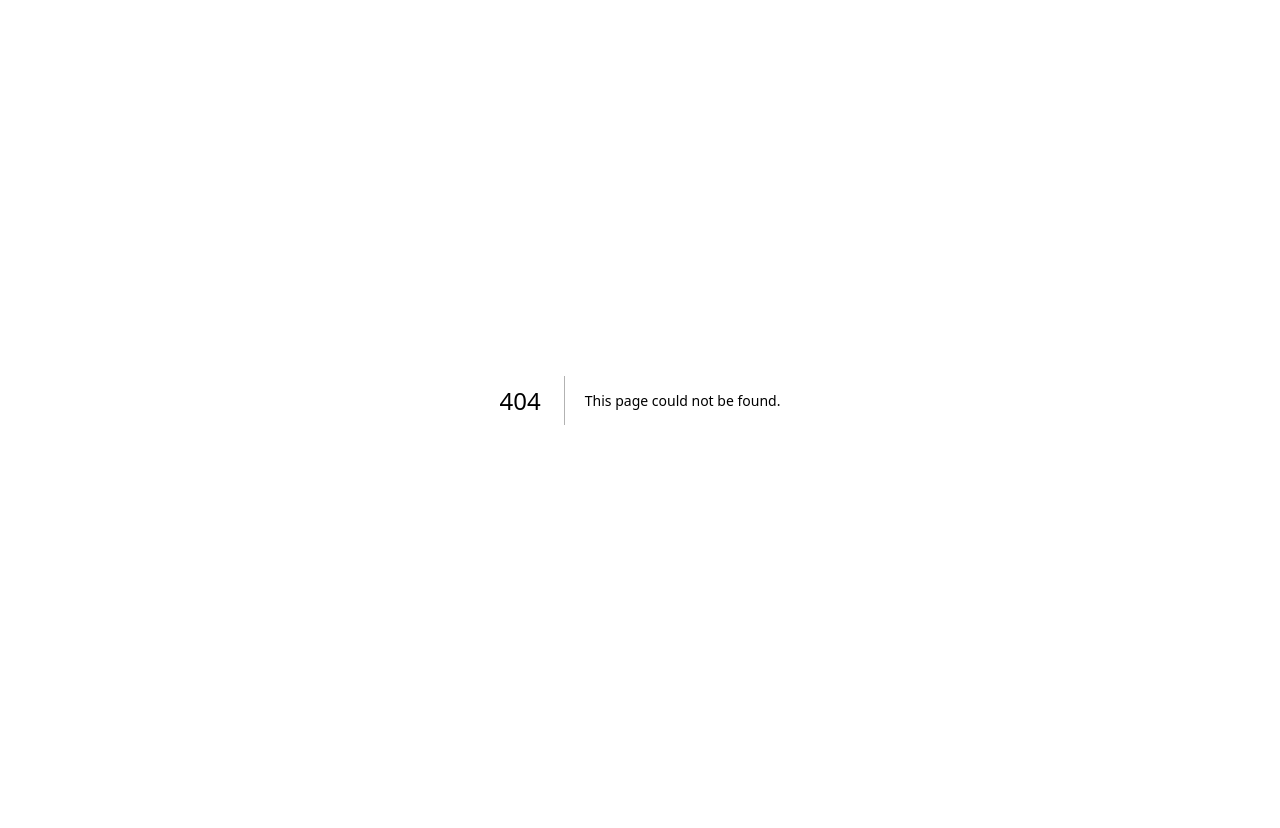
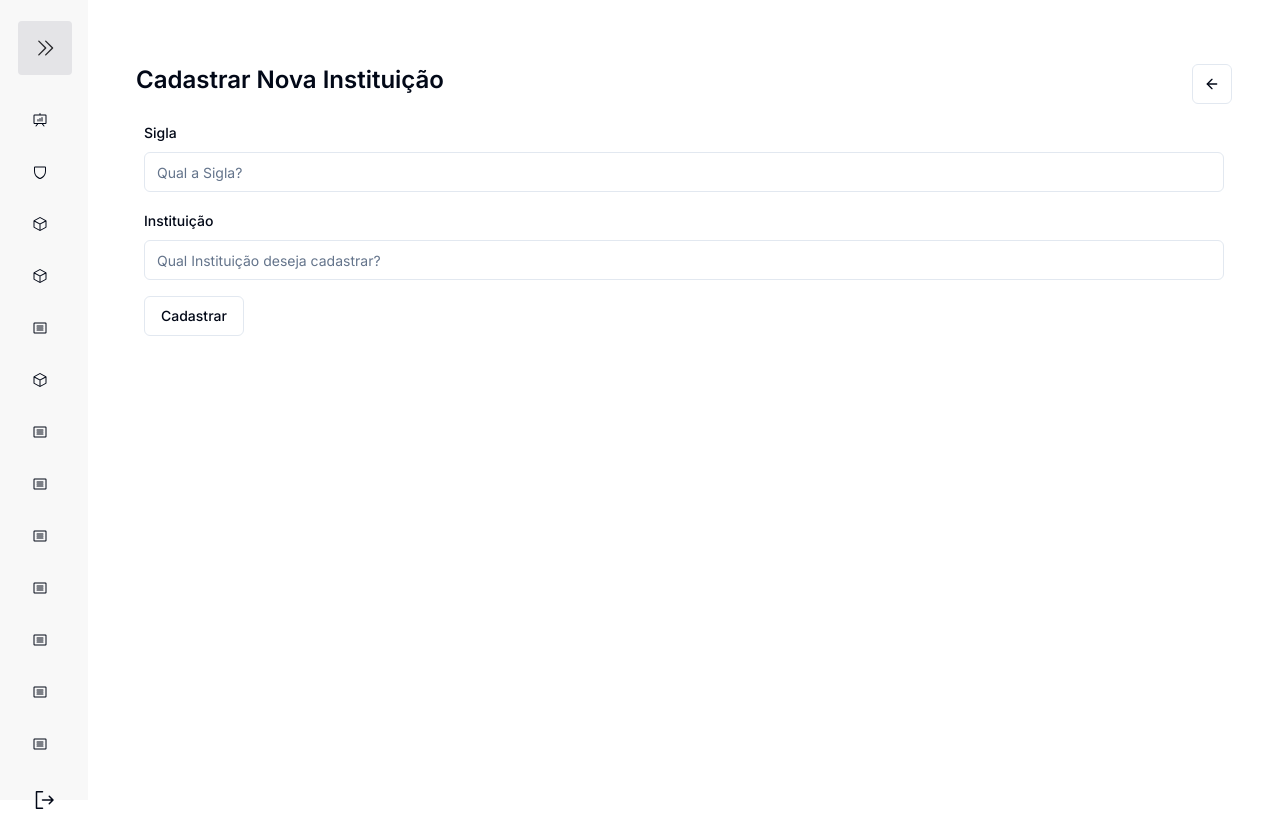
Before and after one commit to tjgontijo/web-faf, a Next.js app: page /dashboard/instituition/create in a window 1280 px wide. Before the commit this address had no page. Before the commit the page ends 800 px from the top, so only its background shows below. Built offline with nearby package versions, Linux system fonts and the light colour scheme.

Commit message:
Create page.tsx

```diff
--- /dev/null
+++ b/src/app/dashboard/instituition/create/page.tsx
@@ -0,0 +1,111 @@
+"use client"
+
+import { zodResolver } from "@hookform/resolvers/zod"
+import * as z from "zod"
+import { useForm } from "react-hook-form"
+import {
+  Form,
+  FormControl,
+  FormField,
+  FormItem,
+  FormLabel,
+  FormMessage,
+} from "@/components/ui/form"
+import { Input } from "@/components/ui/input"
+import { Button } from "@/components/ui/button"
+import { useRouter } from 'next/navigation'
+import { ScrollArea } from "@/components/ui/scroll-area"
+import { ArrowLeft } from "lucide-react"
+import Link from "next/link"
+
+const formSchema = z.object(
+  {
+    short_name: z.string().min(1, {
+      message: "Informe uma Sigla válida",
+    }),
+    name: z.string().min(1, {
+      message: "Informe uma Instituição válida"
+    }),
+  }
+)
+
+export default function Types() {
+  const router = useRouter()
+  const form = useForm<z.infer<typeof formSchema>>({
+    resolver: zodResolver(formSchema),
+    defaultValues: {
+      short_name: "",
+      name: "",
+    }
+  })
+
+  async function onSubmit(values: z.infer<typeof formSchema>) {
+    try {
+      const response = await fetch("http://localhost:3333/instituition", {
+        method: "POST",
+        headers: {
+          "Content-Type": "application/json",
+        },
+        body: JSON.stringify(values),
+      });
+
+      if (response.ok) {
+        router.push('/dashboard/instituition')
+      } else {
+        console.error("Erro ao cadastrar o item");
+      }
+    } catch (error) {
+      console.error("Erro na requisição:", error);
+    }
+  }
+
+  return (
+    <>
+      <ScrollArea className="w-full p-8">
+        <div className="flex justify-between">
+          <div className="flex">
+            <h1 className="text-2xl font-semibold mb-4">Cadastrar Nova Instituição</h1>
+          </div>
+          <div className="flex">
+            <Link href="/dashboard/instituition">
+              <Button variant="outline" size="icon">
+                <ArrowLeft className="h-4 w-4" />
+              </Button>
+            </Link>
+          </div>
+        </div>
+        <Form {...form}>
+          <form onSubmit={form.handleSubmit(onSubmit)} className="space-y-4 p-2">
+            <FormField
+              control={form.control}
+              name="short_name"
+              render={({ field }) => (
+                <FormItem>
+                  <FormLabel>Sigla</FormLabel>
+                  <FormControl>
+                    <Input placeholder="Qual a Sigla?" {...field} />
+                  </FormControl>
+                  <FormMessage />
+                </FormItem>
+              )}
+            />
+            <FormField
+              control={form.control}
+              name="name"
+              render={({ field }) => (
+                <FormItem>
+                  <FormLabel>Instituição</FormLabel>
+                  <FormControl>
+                    <Input placeholder="Qual Instituição deseja cadastrar?" {...field} />
+                  </FormControl>
+                  <FormMessage />
+                </FormItem>
+              )}
+            />
+            <Button variant="outline" type="submit">Cadastrar</Button>
+          </form>
+        </Form>
+      </ScrollArea>
+    </>
+  )
+}
```
